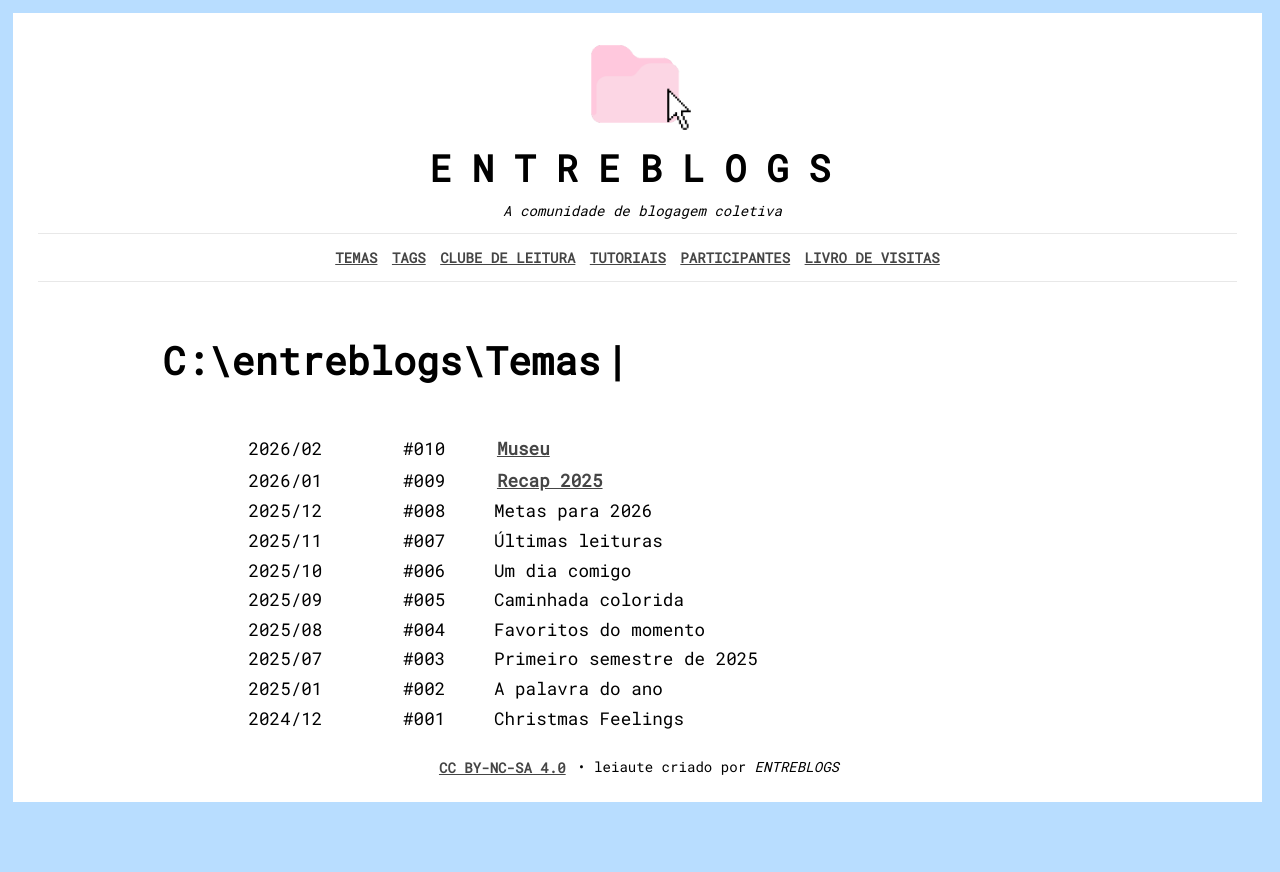
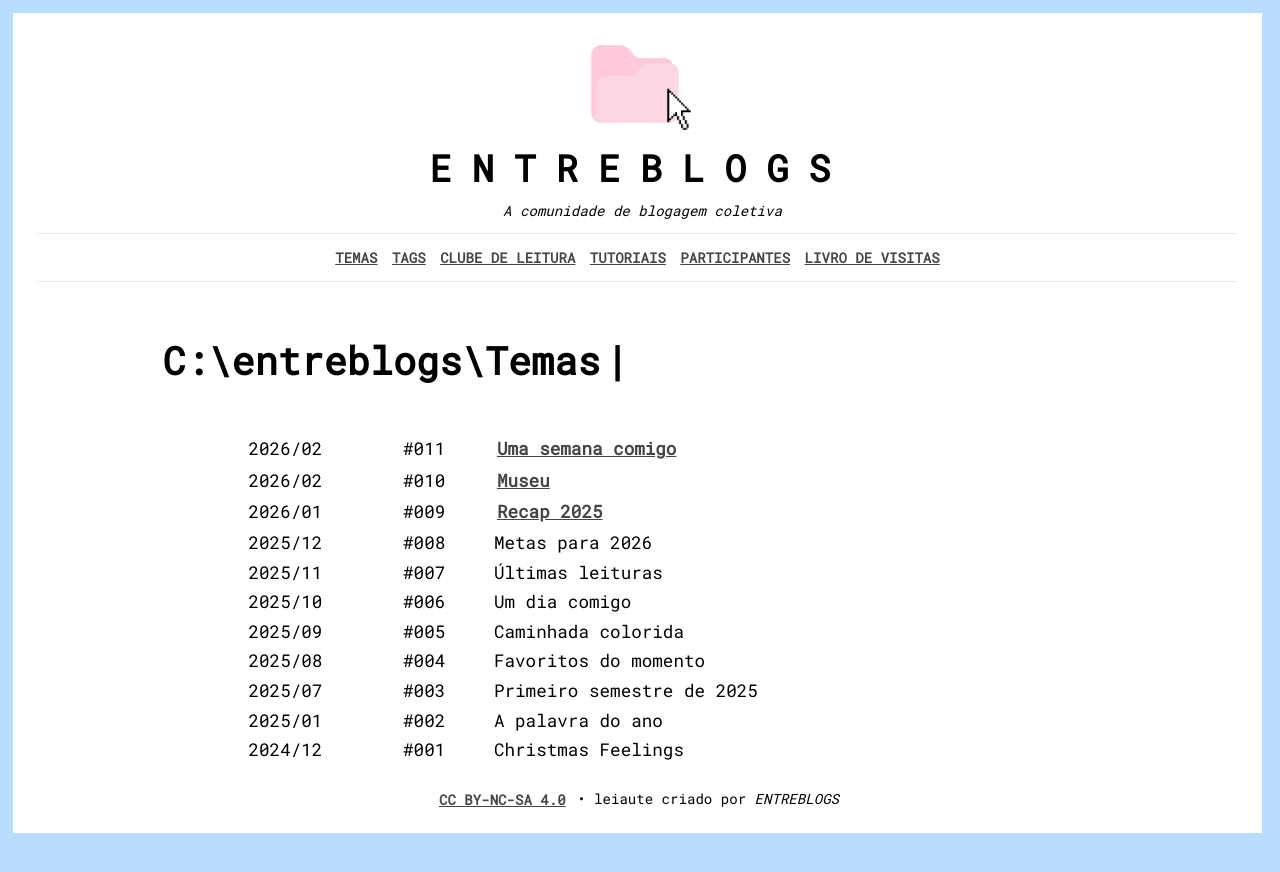
Before and after one commit to bamoretti/entreblogs, a Jekyll site: the page built from temas.md, in a window 1280 px wide. Shown: the top 872 px of the page. Built offline with Jekyll 4.4.1, drawn with Linux system fonts in a browser that asks for light colours; nearby versions of some CDN libraries; comment, search, counter and statistics services are not loaded.

Commit message:
Update temas.md

```diff
--- a/temas.md
+++ b/temas.md
@@ -3,7 +3,7 @@ layout: default
 title: Temas
 description: Temas que já passaram pela blogagem.
 ---
-
+| 2026/02 | #011 | [Uma semana comigo](/temas/uma-semana-comigo) |
 | 2026/02 | #010 | [Museu](/temas/museu) |
 | 2026/01 | #009 | [Recap 2025](/temas/recap_2025) |
 | 2025/12 | #008 | Metas para 2026 |
```
